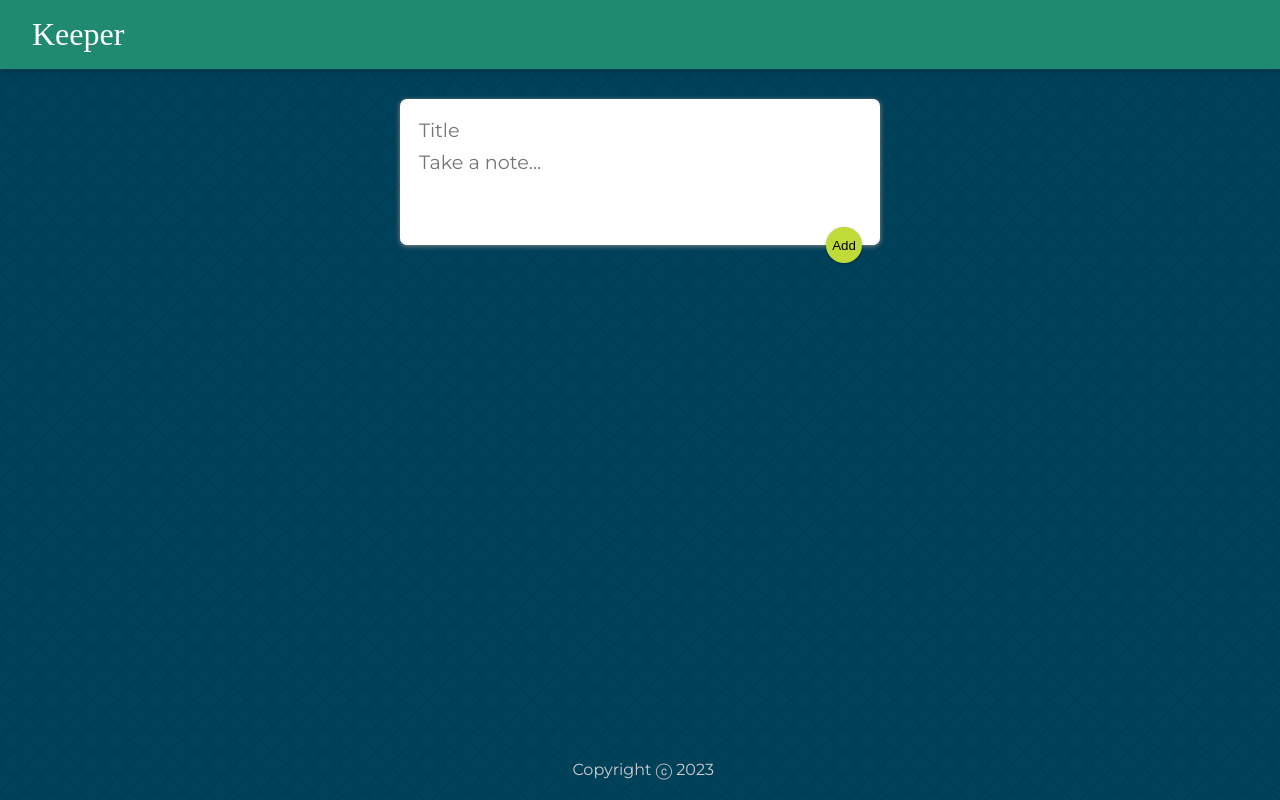
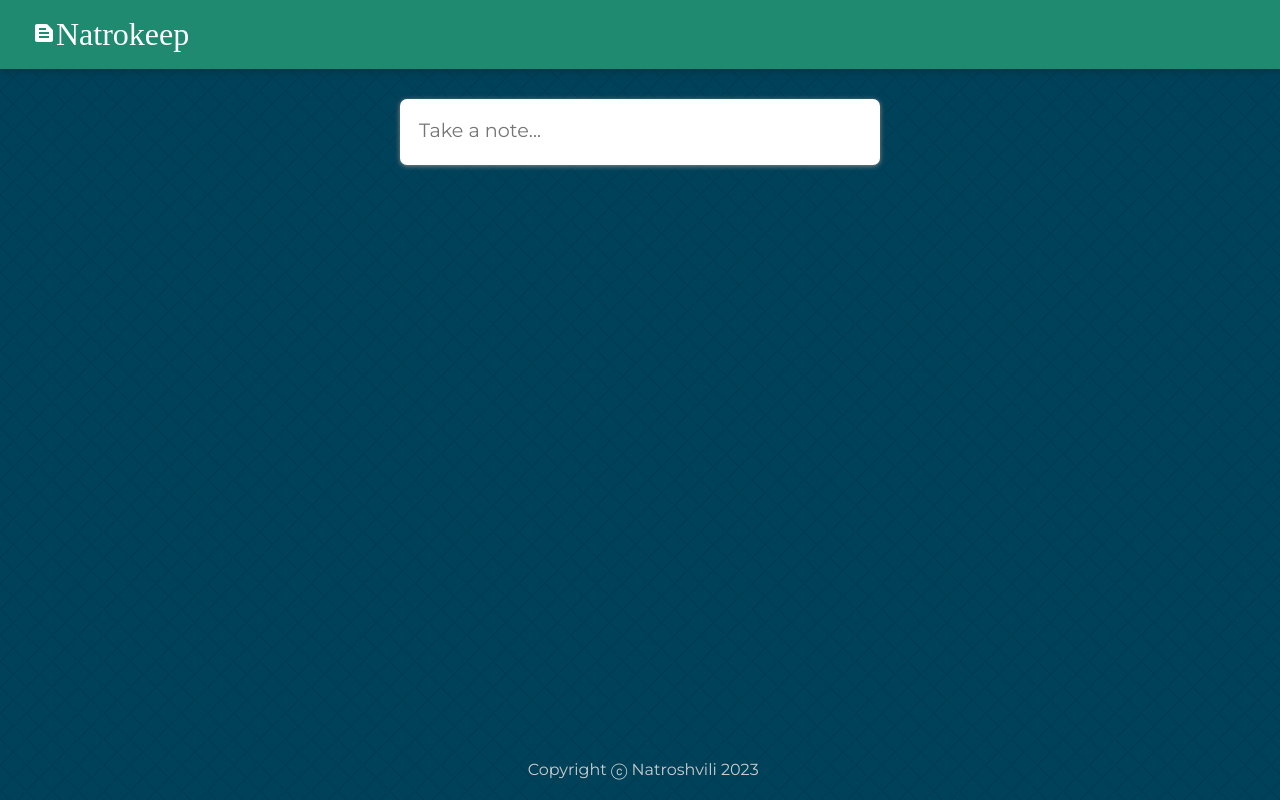
Before and after one commit to nnatroo/keeper-app, a React (Create React App) app: page / in a window 1280 px wide. Built offline with nearby package versions, Linux system fonts and the light colour scheme.

Commit message:
added material-ui styles

```diff
--- a/public/styles.css
+++ b/public/styles.css
@@ -73,7 +73,7 @@ footer p {
   position: relative;
   float: right;
   margin-right: 10px;
-  color: var(--additional-color);
+  color: var(--secondary-color);
   border: none;
   width: 36px;
   height: 36px;
@@ -81,7 +81,12 @@ footer p {
   outline: none;
 }
 
-form {
+.note button:hover {
+  color: brown;
+  transition: 0.6s;
+}
+
+form.create-note {
   position: relative;
   width: 480px;
   margin: 30px auto 20px auto;
@@ -90,8 +95,8 @@ form {
   border-radius: 7px;
   box-shadow: 0 1px 5px rgb(138, 137, 137);
 }
-form input,
-form textarea {
+form.create-note input,
+form.create-note textarea {
   width: 100%;
   border: none;
   padding: 4px;
@@ -100,12 +105,12 @@ form textarea {
   font-family: inherit;
   resize: none;
 }
-form button {
+form.create-note button {
   position: absolute;
   right: 18px;
   bottom: -18px;
-  background: var(--third-color);
-  color: black;
+  background: var(--additional-color);
+  color: #fff;
   border: none;
   border-radius: 50%;
   width: 36px;
--- a/src/components/CreateArea.jsx
+++ b/src/components/CreateArea.jsx
@@ -1,9 +1,15 @@
 import React, { useState } from "react";
+import AddIcon from '@mui/icons-material/Add';
+import { Fab } from "@mui/material";
+import { Zoom } from '@mui/material';
+
 
 function CreateArea(props) {
 
   const [note, setNote] = useState({title: "",
-                                    content: ""})
+                                    content: ""});
+
+  const [collapseArea, setCollapseArea] = useState(true)
 
   const handleChange = (event) => {
     const inputName = event.target.name
@@ -19,20 +25,35 @@ function CreateArea(props) {
 
 
   const handleSubmit = (event) => {
-    props.onAdd(note);
-    setNote({
-      title: "",
-      content: ""
+    if (note.title !== "" || note.content !== ""){
+      props.onAdd(note);
+      setNote({
+        title: "",
+        content: ""
     })
+    } else {
+      alert("Fill each of these input !")
+    }
+
     event.preventDefault();
+
+  }
+
+  const handleFocus = () => {
+    setCollapseArea(false);
   }
 
   return (
     <div>
-      <form onSubmit={handleSubmit}>
-        <input value={note.title} onChange={handleChange} name="title" placeholder="Title" />
-        <textarea value={note.content} onChange={handleChange} name="content" placeholder="Take a note..." rows="3" />
-        <button type="submit">Add</button>
+      <form className="create-note" onSubmit={handleSubmit}>
+        {!collapseArea?<input value={note.title} onChange={handleChange} name="title" placeholder="Title" />: null}
+        <textarea onFocus={handleFocus} value={note.content} onChange={handleChange} name="content" placeholder="Take a note..." rows={collapseArea? 1 : 3} />
+        <Zoom in={!collapseArea}>
+          <Fab type="submit" color="primary" aria-label="add">
+            <AddIcon />
+          </Fab>
+        </Zoom>
+
       </form>
     </div>
   );
--- a/src/components/Footer.jsx
+++ b/src/components/Footer.jsx
@@ -4,7 +4,7 @@ function Footer() {
   const year = new Date().getFullYear();
   return (
     <footer>
-      <p>Copyright ⓒ {year}</p>
+      <p>Copyright ⓒ Natroshvili {year}</p>
     </footer>
   );
 }
--- a/src/components/Header.jsx
+++ b/src/components/Header.jsx
@@ -1,9 +1,10 @@
 import React from "react";
+import TextSnippetIcon from '@mui/icons-material/TextSnippet';
 
 function Header() {
   return (
     <header>
-      <h1>Keeper</h1>
+      <h1><TextSnippetIcon />Natrokeep</h1>
     </header>
   );
 }
--- a/src/components/Note.jsx
+++ b/src/components/Note.jsx
@@ -1,4 +1,5 @@
 import React from "react";
+import DeleteIcon from '@mui/icons-material/Delete';
 
 function Note(props) {
 
@@ -10,7 +11,9 @@ function Note(props) {
     <div className="note">
       <h1>{props.title}</h1>
       <p>{props.content}</p>
-      <button onClick={handleClick}>DELETE</button>
+      <button onClick={handleClick}>
+        <DeleteIcon />
+      </button>
     </div>
   );
 }
```
Also changed, not shown: package.json (+8 -2 lines), 1 other file (tests, documents, lock files or other folders).
